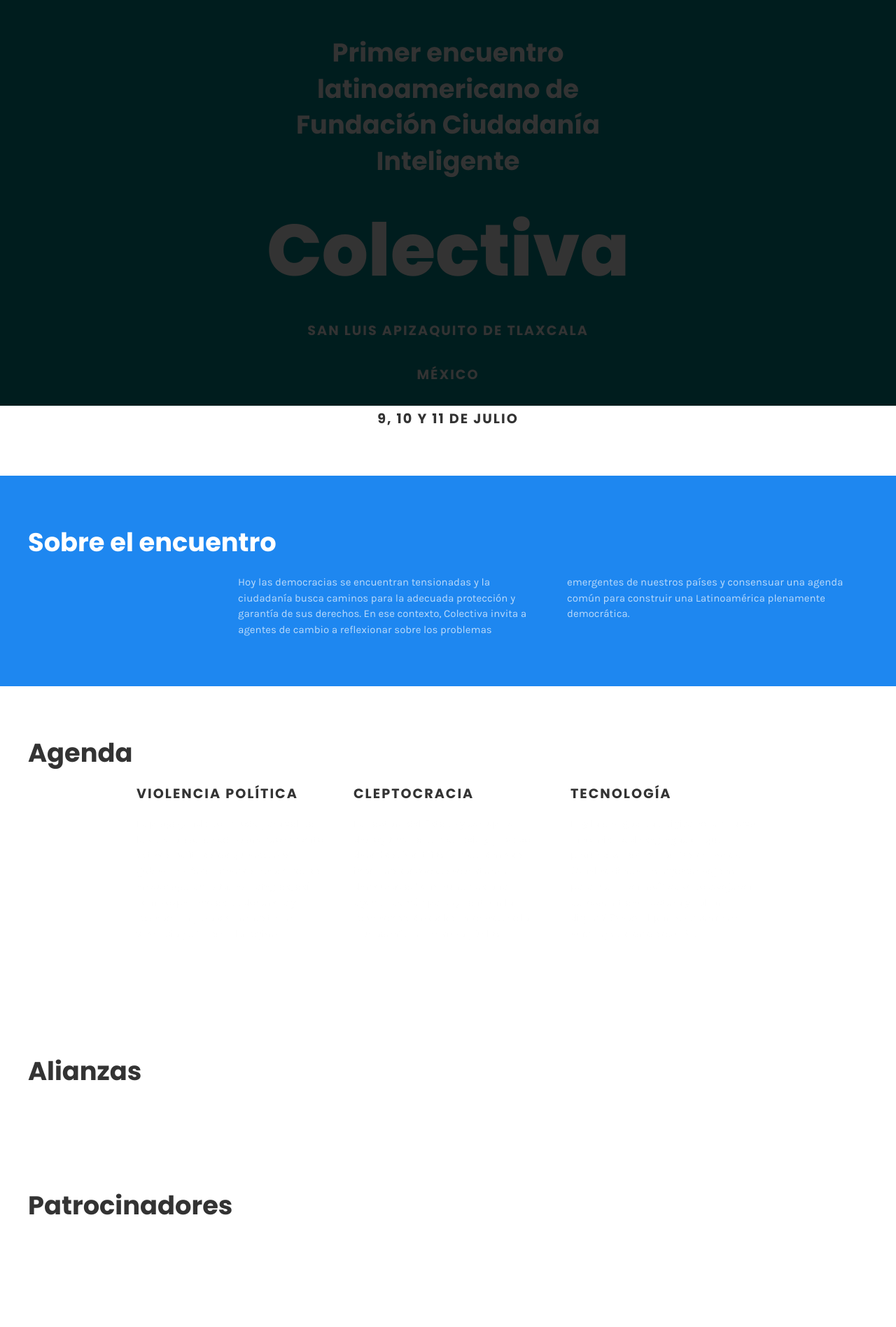
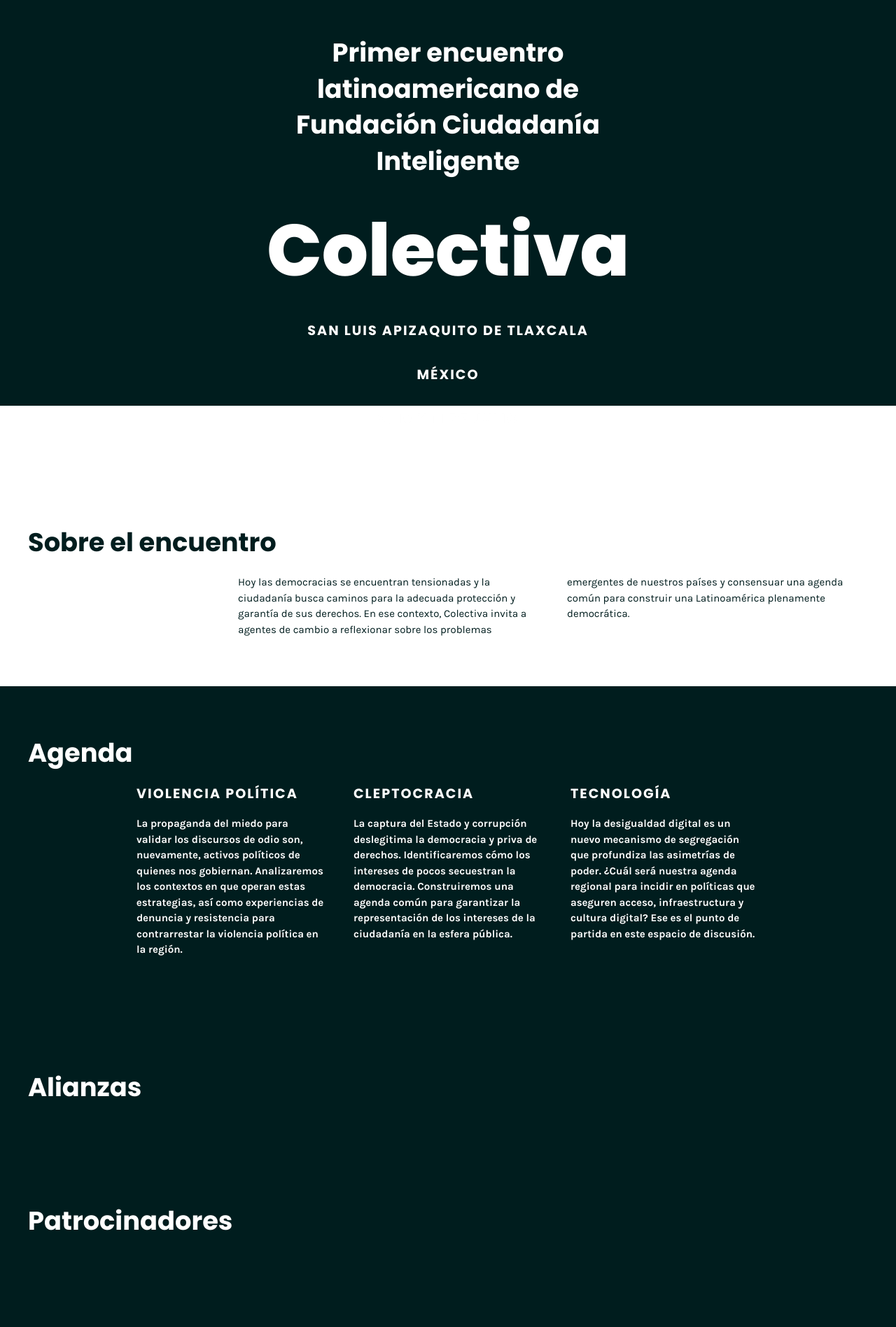
Before and after one commit to ciudadanointeligente/colectiva, a Jekyll site: the page built from index.html, in a window 1280 px wide. Shown: the part 320-2217 px from the top of the page at 70% size. Built offline with Jekyll 4.4.1, drawn with Linux system fonts in a browser that asks for light colours; nearby versions of some CDN libraries.

Commit message:
Section colors

```diff
--- a/_includes/head.html
+++ b/_includes/head.html
@@ -28,7 +28,6 @@
   <!-- css -->
   <link rel="stylesheet" href="{{ site.baseurl }}/assets/css/uikit.min.css" />
   <link rel="stylesheet" href="https://cdnjs.cloudflare.com/ajax/libs/uikit/3.0.3/css/uikit.min.css" />
-  <link rel="stylesheet" href="https://fonts.googleapis.com/css?family=Poppins:700">
   <link rel="stylesheet" type="text/css" href="{{ site.baseurl }}/assets/css/main.css" />
 
   <!-- fonts -->
--- a/_sass/_base.scss
+++ b/_sass/_base.scss
@@ -12,7 +12,6 @@
   text-shadow: rgba(0,0,0,.01) 0 0 1px;
   margin: 0;
   padding: 0;
-  color: white;
 }
 
 /* Titles */
@@ -61,3 +60,30 @@
 }
 
 /* Utility */
+
+/* Sections */
+.uk-section-default{
+  background-color: $light;
+}
+.uk-section-secondary{
+  background-color: $dark;
+}
+.uk-section-primary{
+  background: $gradient-background;
+}
+
+
+/* Inverse */
+.uk-light{
+  font-weight: 700;
+  color: white;
+  p{
+    color: white;
+  }
+}
+.uk-dark{
+  color: $stone-dark;
+  h3{
+    color: $stone-dark;
+  }
+}
--- a/assets/css/main.scss
+++ b/assets/css/main.scss
@@ -18,6 +18,12 @@
 $blue:             #048085;
 $stone:            #01585C;
 $stone-dark:       #001D1E;
+$dark:             $stone-dark;
+$light:            white;
+$medium:           $stone;
+
+$gradient-background: linear-gradient(90.85deg, #FE3A93 11.02%, #FF483C 81.47%);
+
 
 /* Base */
 
--- a/index.html
+++ b/index.html
@@ -2,7 +2,7 @@
 layout: default
 ---
 
-<div class="uk-section uk-flex uk-flex-center">
+<div class="uk-section uk-flex uk-flex-center uk-light">
   <div class="uk-container uk-text-center uk-width-1-2@m">
     <h3>Primer encuentro latinoamericano de Fundación Ciudadanía Inteligente</h3>
     <h1>Colectiva</h1>
@@ -14,7 +14,7 @@
 
 
 
-<div class="uk-section uk-section-primary">
+<div class="uk-section uk-section-default uk-dark">
     <div class="uk-container">
       <h3>Sobre el encuentro</h3>
       <div class="uk-flex uk-flex-center@m uk-flex-right@l">
@@ -25,7 +25,7 @@
     </div>
 </div>
 
-<div class="uk-section">
+<div class="uk-section uk-section-secondary uk-light">
     <div class="uk-container">
       <h3>Agenda</h3>
       <div class="uk-child-width-expand@s uk-flex uk-flex-center" uk-grid>
@@ -45,21 +45,21 @@
     </div>
 </div>
 
-<div class="uk-section">
+<div class="uk-section uk-section-secondary uk-light">
     <div class="uk-container">
       <h3>Alianzas</h3>
 
     </div>
 </div>
 
-<div class="uk-section">
+<div class="uk-section uk-section-secondary uk-light">
     <div class="uk-container">
       <h3>Patrocinadores</h3>
 
     </div>
 </div>
 
-<div class="uk-section">
+<div class="uk-section uk-section-secondary uk-light">
     <div class="uk-container">
       <h3>Sobre FCI</h3>
       <div class="uk-child-width-expand@s uk-flex uk-flex-center@m uk-flex-right@l" uk-grid>
@@ -73,7 +73,7 @@
     </div>
 </div>
 
-<div class="uk-section">
+<div class="uk-section uk-section-secondary uk-light">
     <div class="uk-container">
       <h3>Sobre Tlaxcala</h3>
       <div class="uk-child-width-expand@s uk-flex uk-flex-center" uk-grid>
@@ -87,7 +87,7 @@
     </div>
 </div>
 
-<div class="uk-section">
+<div class="uk-section uk-section-primary uk-light">
     <div class="uk-container uk-text-center">
       <h3>Contacto</h3>
     </div>
```
